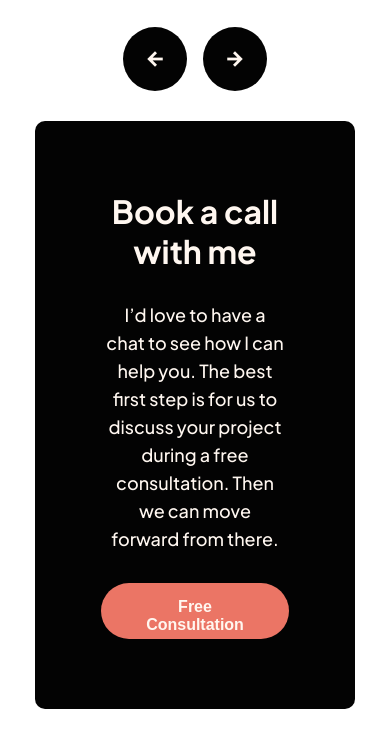
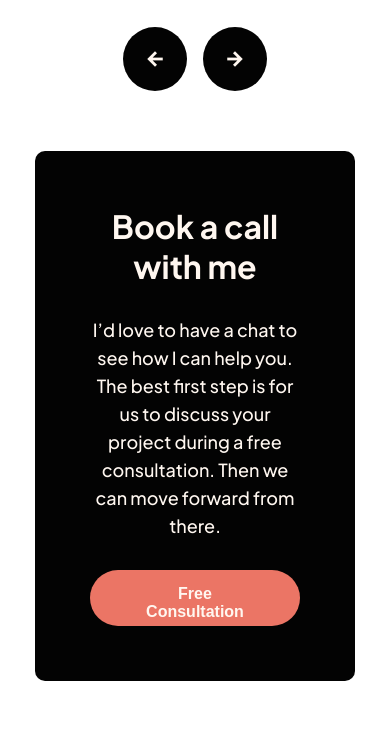
Before and after one commit to LucasBerta/single-page-design-portfolio, a website: page index.html in a window 390 px wide. Shown: the part 2290-3025 px from the top of the page. Drawn offline with nearby package versions, Linux system fonts and the light colour scheme; a web font is replaced by a local one.

Commit message:
Adjustments on tablet layout

```diff
--- a/styles/core/mixins.scss
+++ b/styles/core/mixins.scss
@@ -1,6 +1,6 @@
 // Responsive
 @mixin screenSizeTablet {
-  @media screen and (max-width: 768px) {
+  @media screen and (max-width: 860px) {
     @content;
   }
 }
--- a/styles/layout/bookCall.scss
+++ b/styles/layout/bookCall.scss
@@ -13,7 +13,7 @@
 
   @include screenSizeTablet {
     flex-direction: column;
-    padding: 7rem;
+    padding: 5.5rem;
     text-align: center;
 
     .book-call__text-container {
--- a/styles/layout/layout.scss
+++ b/styles/layout/layout.scss
@@ -9,10 +9,11 @@ body {
   grid-template-columns: minmax(1fr, 2rem) repeat(6, 1fr) minmax(1fr, 2rem);
   grid-template-areas:
     "....... topbar     topbar     topbar     topbar     topbar     topbar    ......"
-    "....... ........   ........   ........   ........   ........   ........  ......"
     "....... solutions  solutions  solutions  solutions  solutions  solutions ......"
     "....... whoIAm     whoIAm     whoIAm     whoIAm     whoIAm     whoIAm    ......"
+    "....... ........   ........   ........   ........   ........   ........  ......"
     "myWork  myWork     myWork     myWork     myWork     myWork     myWork    myWork"
+    "....... ........   ........   ........   ........   ........   ........  ......"
     "....... bookCall   bookCall   bookCall   bookCall   bookCall   bookCall  ......"
     "....... ........   ........   ........   ........   ........   ........  ......"
     "....... footer     footer     footer     footer     footer     footer    ......";
@@ -21,10 +22,11 @@ body {
     grid-template-columns: 0.5rem repeat(4, 1fr) 0.5rem;
     grid-template-areas:
       "...... topbar    topbar    topbar    topbar    ......"
-      "...... ........  ........  ........  ........  ......"
       "...... solutions solutions solutions solutions ......"
       "whoIAm whoIAm    whoIAm    whoIAm    whoIAm    ......"
+      "...... ........  ........  ........  ........  ......"
       "myWork myWork    myWork    myWork    myWork    myWork"
+      "...... ........  ........  ........  ........  ......"
       "...... bookCall  bookCall  bookCall  bookCall  ......"
       "...... ........  ........  ........  ........  ......"
       "...... footer    footer    footer    footer    ......";
```
Also changed, not shown: style.css, 1 other file.
